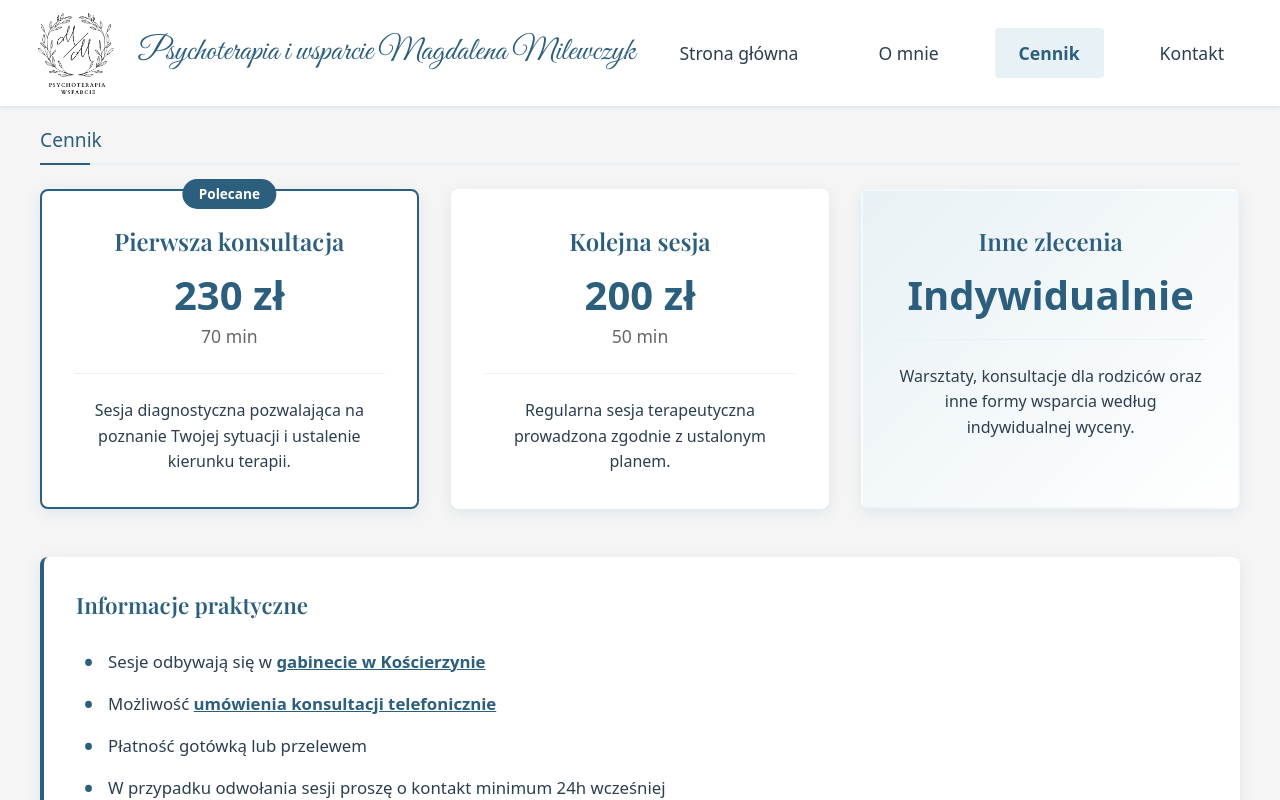
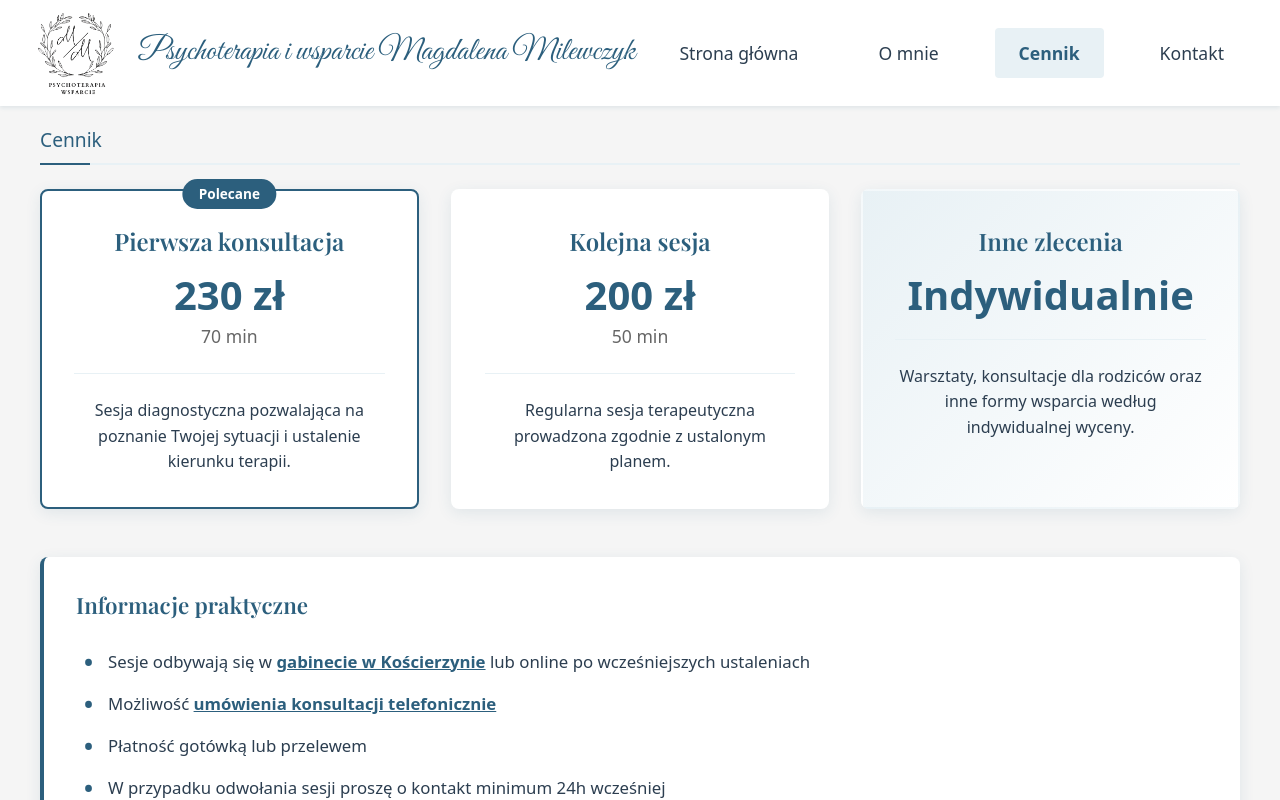
Before and after one commit to ernestpeplinski/psychoterapia-koscierzyna-pl, a React (Vite) app: page /cennik in a window 1280 px wide. Shown: the top 800 px of the page. Built offline with nearby package versions, Linux system fonts and the light colour scheme.

Commit message:
Update Pricing page with online session option and change lead quote background image

```diff
--- a/src/pages/Pricing.tsx
+++ b/src/pages/Pricing.tsx
@@ -61,7 +61,8 @@ function Pricing() {
           <ul className="pricing__info-list">
             <li>
               Sesje odbywają się w{" "}
-              <Link to="/kontakt">gabinecie w Kościerzynie</Link>
+              <Link to="/kontakt">gabinecie w Kościerzynie</Link>{" "}
+              lub online po wcześniejszych ustaleniach
             </li>
             <li>
               Możliwość{" "}
--- a/src/styles/home.scss
+++ b/src/styles/home.scss
@@ -39,7 +39,7 @@
 
   &__lead-quote {
     padding: 4rem 1.5rem;
-    background-image: linear-gradient(180deg, rgba(6, 29, 41, 0.75), rgba(6, 29, 41, 0.55)), url('/assets/images/lead-quote-bg.jpg');
+    background-image: linear-gradient(180deg, rgba(6, 29, 41, 0.75), rgba(6, 29, 41, 0.55)), url('../assets/images/background.png');
     background-size: cover;
     background-position: center;
     background-repeat: no-repeat;
```
Also changed, not shown: 1 other file (tests, documents, lock files or other folders).
